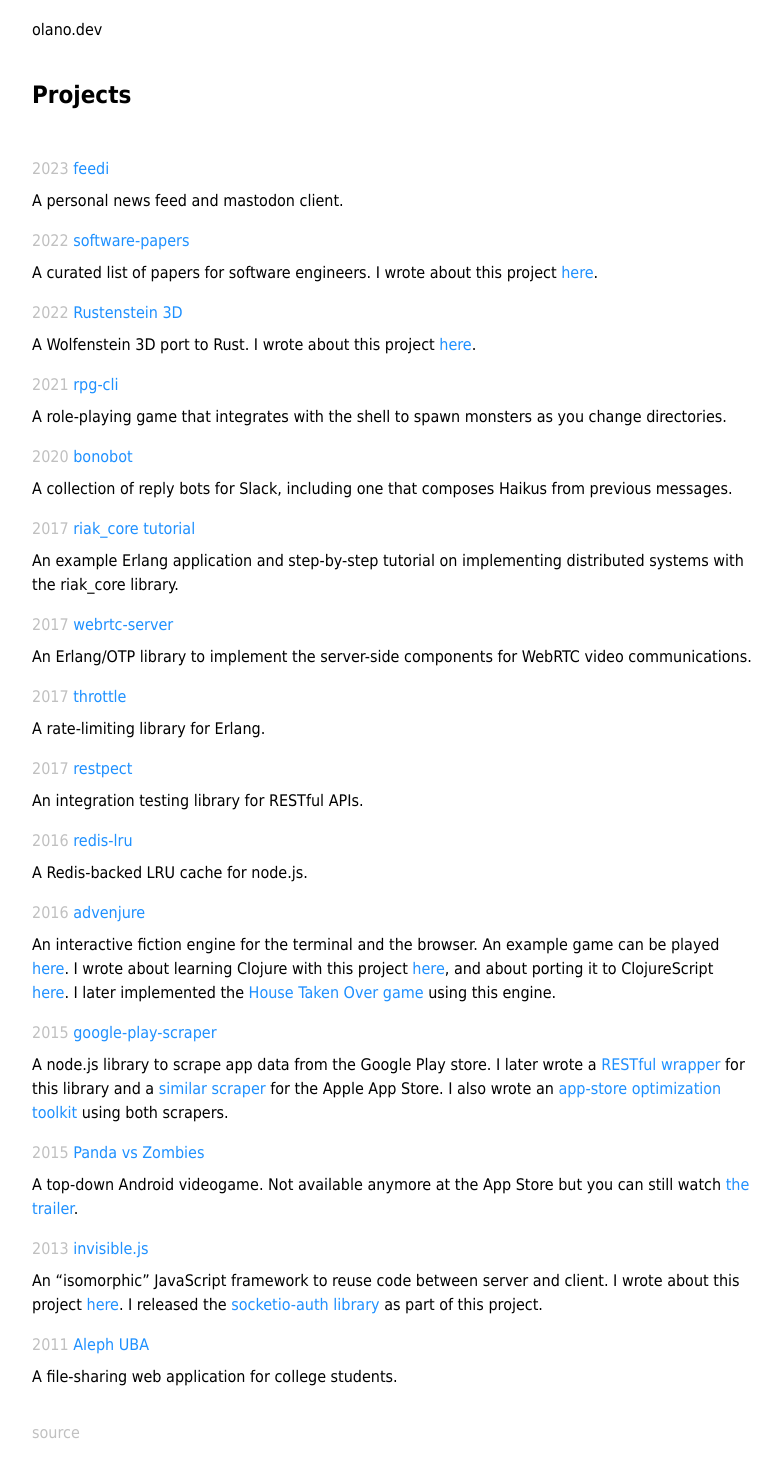
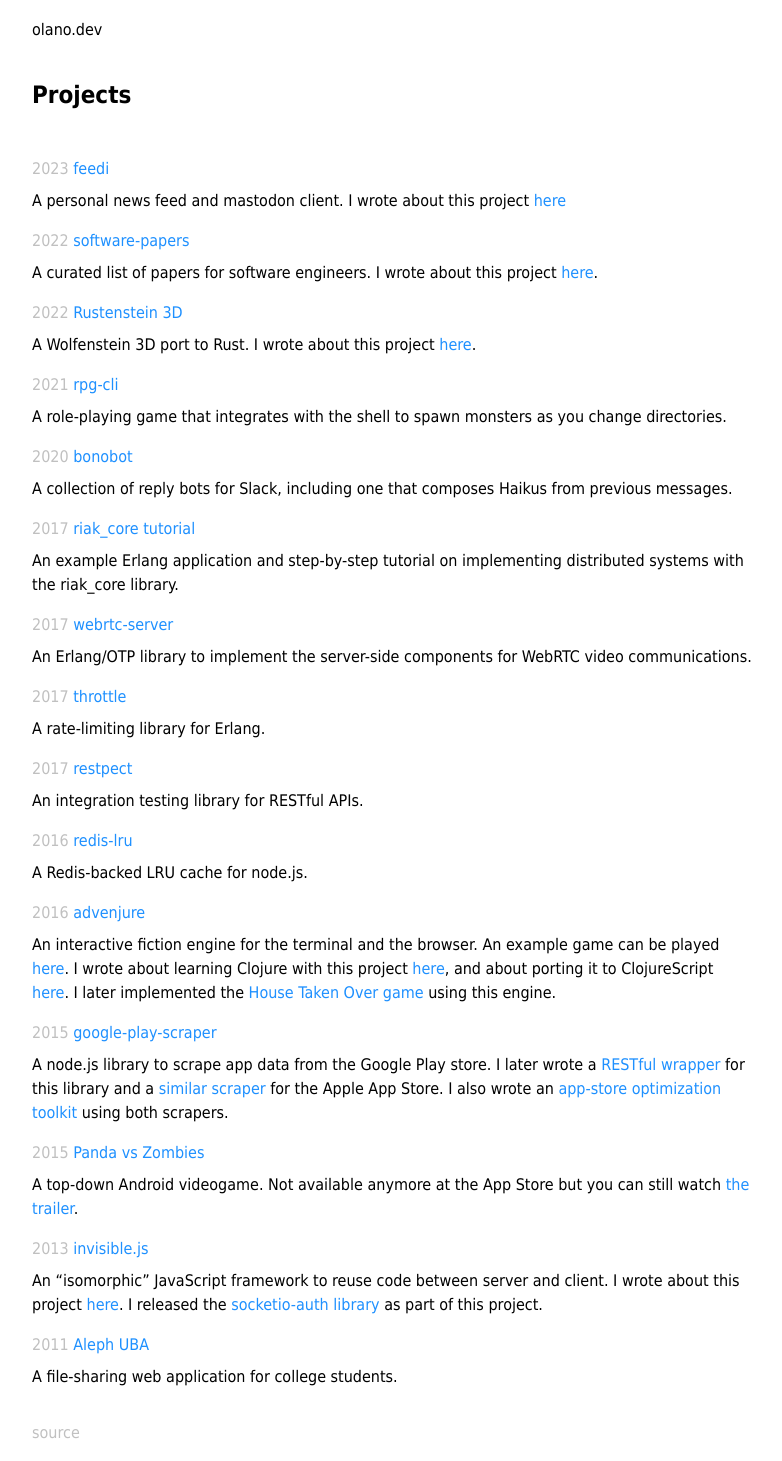
Before and after one commit to facundoolano/olano.dev, a Jekyll site: the page built from projects.html, in a window 1280 px wide. Shown: the whole page, without its empty margins (248-1030 px from the left). Built offline with Jekyll 4.4.1, drawn with Linux system fonts in a browser that asks for light colours.

Commit message:
link from projects page

```diff
--- a/_data/projects.yml
+++ b/_data/projects.yml
@@ -1,7 +1,7 @@
 - date: 2023
   name: feedi
   url: https://github.com/facundoolano/feedi
-  description: A personal news feed and mastodon client.
+  description: A personal news feed and mastodon client. I wrote about this project [here](/2023-12-12-reclaiming-the-web-with-a-personal-reader/)
 - date: 2022
   name: software-papers
   url: https://github.com/facundoolano/software-papers
```
